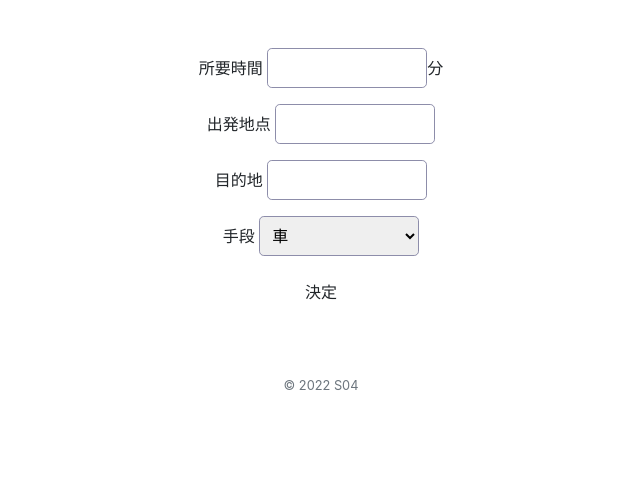
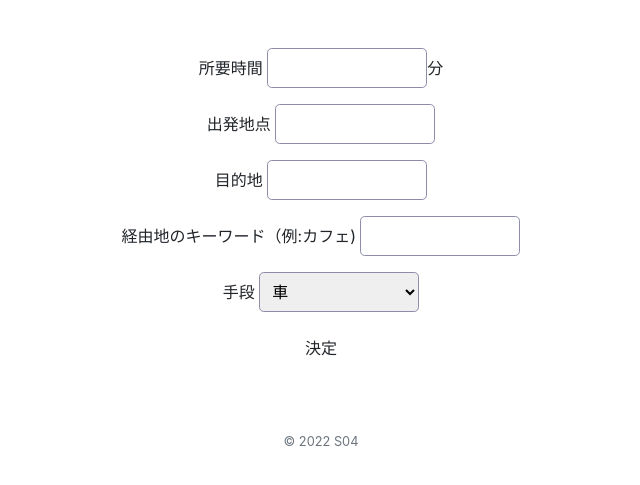
Before and after one commit to aokimirai/teams04, a Flask app: page / in a window 1280 px wide. Shown: the part 64-549 px from the top of the page, without its empty margins (319-959 px from the left). Run offline with Flask 2, Linux system fonts and the light colour scheme; some libraries are stand-ins or nearby versions.

Commit message:
きーわーど検索できるようにしました。

```diff
--- a/map/app.py
+++ b/map/app.py
@@ -10,7 +10,7 @@ import requests
 import googlemaps
 
 endpoint = 'https://maps.googleapis.com/maps/api/directions/json?'
-api_key = 'APIkey'
+api_key = 'AIzaSyAXJI-ZznTxw_cMvR8iiYQXV7O_o4H6lHs'
 
 from cs50 import SQL
 from flask import Flask, flash, redirect, render_template, request, session
@@ -65,6 +65,7 @@ def via_suggest():
 
         origin = request.form.get("origin")
         destination = request.form.get("destination")
+        keyword = request.form.get("keyword")
 
         #関数を使って施設名から住所を取得
         destination_cie = get_address(destination)
@@ -74,7 +75,7 @@ def via_suggest():
         if destination_cie == False:
             return apology("住所が見つかりませんでした。",501)
         #関数をつかって経由地を検索数字は東京駅の座標
-        suggest_place = search_place(origin_cie[0],origin_cie[1],destination_cie[0],destination_cie[1],means,limit)
+        suggest_place = search_place(origin_cie[0],origin_cie[1],destination_cie[0],destination_cie[1],means,limit,keyword)
 
         #目的地を選択する場合はこれを使う。
         #データベースから目的地の緯度経度を取得
@@ -95,6 +96,8 @@ def via_suggest():
             i += 1
         print(url)
         return render_template("via.html" ,via=via ,url=url)
+    else:
+        return apology("未実装です。",500)
 
 
 #経由地候補を返す関数です。
@@ -291,7 +294,7 @@ def get_address(place):
     #address = str(answer['results'][0]['geometry']['location']['lat']) + "," + str(answer['results'][0]['geometry']['location']['lng'])
     return answer['results'][0]['geometry']['location']['lat'],answer['results'][0]['geometry']['location']['lng']
 
-def search_place(original_latitude,original_longitude,destination_latitude,destination_longitude,means,limit):
+def search_place(original_latitude,original_longitude,destination_latitude,destination_longitude,means,limit,keyword):
     client = googlemaps.Client(api_key) #インスタンス生成
     #loc = {'lat': 35.6288505, 'lng': 139.65863579999996} # 軽度・緯度を取り出す
 
@@ -310,7 +313,7 @@ def search_place(original_latitude,original_longitude,destination_latitude,desti
     print(loc)
     print(radius)
 
-    place_results = client.places_nearby(location=loc, radius=radius ,language='ja') #半径1000m以内のカフェ情報を取得
+    place_results = client.places_nearby(location=loc, radius=radius ,keyword=keyword ,language='ja') #半径1000m以内のカフェ情報を取得
     #pprint.pprint(place_results)
     results = []
     suggest_place = []
--- a/map/templates/index.html
+++ b/map/templates/index.html
@@ -21,6 +21,10 @@
             <input name="destination">
         </div>
         <div class="mb-3">
+            経由地のキーワード（例:カフェ)
+            <input name="keyword">
+        </div>
+        <div class="mb-3">
             手段
             <select class="form-select" aria-label="Default select example" name="means">
                 <option value="driving">車</option>
```
